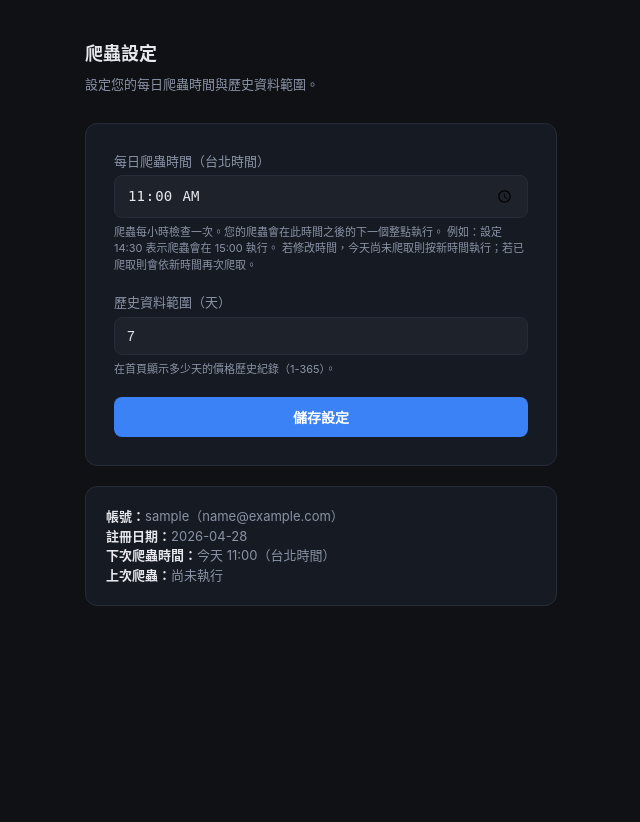
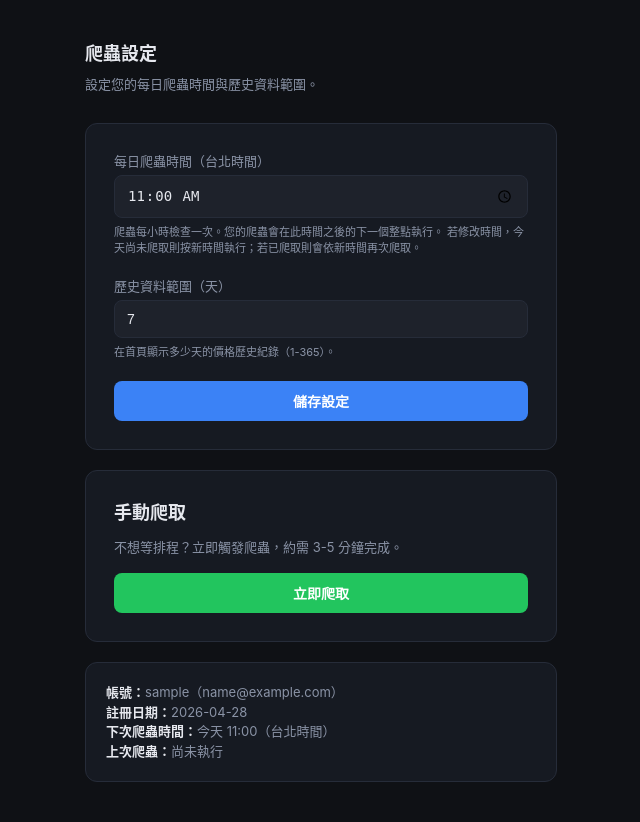
Before and after one commit to selfable01/web-scrape, a Flask app: page /settings in a window 1280 px wide. Shown: the part 72-894 px from the top of the page, without its empty margins (319-959 px from the left). Before the commit the page ends 678 px from the top, so only its background shows below. Run offline with Flask 3, Linux system fonts and the light colour scheme; the visitor is signed in with stand-in values (Sample User, id 1).

Commit message:
Add manual scrape trigger button and live status polling
- Add POST /scrape-now route that triggers GitHub Action via API
- Add GET /api/scrape-status to poll workflow run status
- Settings page now has a "立即爬取" button with spinner and status bar
- Status bar shows: 排隊中/執行中/完成/失敗 with link to GitHub logs
- Requires GITHUB_TOKEN env var with workflow permissions

Co-Authored-By: Claude Opus 4.6 (1M context) <noreply@anthropic.com>

```diff
--- a/app.py
+++ b/app.py
@@ -21,6 +21,9 @@ POST /settings                  Update scrape settings
 from __future__ import annotations
 
 import os
+import urllib.request
+import urllib.error
+import json as _json
 from datetime import datetime, timedelta, timezone, time as dt_time
 
 from flask import Flask, jsonify, redirect, render_template, request, url_for, flash
@@ -114,6 +117,7 @@ def _next_scrape_display(user) -> str:
     now = _tw_now()
     today = now.date()
     scrape_hour = user.scrape_time.hour
+    time_str = user.scrape_time.strftime("%H:%M")
 
     # Has the scraper already run today for this user?
     already_today = (
@@ -122,14 +126,12 @@ def _next_scrape_display(user) -> str:
     )
 
     if already_today:
-        # Next scrape is tomorrow at user's scrape_time
-        next_date = today + timedelta(days=1)
-        return f"明��� {user.scrape_time.strftime('%H:%M')}（台北時間）"
+        tomorrow = today + timedelta(days=1)
+        return "".join(["\u660e\u5929 ", time_str, "\uff08\u53f0\u5317\u6642\u9593\uff09"])
     elif now.hour >= scrape_hour:
-        # Due now — will run at next hourly check
-        return "即將執行（下一個整點）"
+        return "\u5373\u5c07\u57f7\u884c\uff08\u4e0b\u4e00\u500b\u6574\u9ede\uff09"
     else:
-        return f"今天 {user.scrape_time.strftime('%H:%M')}（台北時間）"
+        return "".join(["\u4eca\u5929 ", time_str, "\uff08\u53f0\u5317\u6642\u9593\uff09"])
 
 
 def _latest_for_each_product(user_id: int, days: int = 30) -> list[dict]:
@@ -305,6 +307,114 @@ def settings():
 
 
 # ---------------------------------------------------------------------------
+# Manual scrape trigger (via GitHub Actions API)
+# ---------------------------------------------------------------------------
+GITHUB_REPO = os.environ.get("GITHUB_REPO", "selfable01/web-scrape")
+GITHUB_TOKEN = os.environ.get("GITHUB_TOKEN", "")
+
+
+def _trigger_github_workflow() -> tuple[bool, str]:
+    """Trigger the scraper workflow via GitHub Actions API. Returns (ok, message)."""
+    if not GITHUB_TOKEN:
+        return False, "GITHUB_TOKEN 未設定，無法觸發爬蟲。"
+
+    url = f"https://api.github.com/repos/{GITHUB_REPO}/actions/workflows/daily_scrape.yml/dispatches"
+    data = _json.dumps({"ref": "main"}).encode("utf-8")
+    req = urllib.request.Request(url, data=data, method="POST")
+    req.add_header("Authorization", f"Bearer {GITHUB_TOKEN}")
+    req.add_header("Accept", "application/vnd.github+json")
+    req.add_header("Content-Type", "application/json")
+
+    try:
+        with urllib.request.urlopen(req, timeout=10) as resp:
+            if resp.status == 204:
+                return True, "爬蟲已觸發，約需 3-5 分鐘完成。"
+            return True, f"已送出（狀態碼 {resp.status}）。"
+    except urllib.error.HTTPError as e:
+        body = e.read().decode("utf-8", errors="replace")
+        return False, f"觸發失敗（{e.code}）：{body[:200]}"
+    except urllib.error.URLError as e:
+        return False, f"網路錯誤：{e.reason}"
+
+
+def _get_latest_workflow_run() -> dict | None:
+    """Get the latest workflow run status from GitHub."""
+    if not GITHUB_TOKEN:
+        return None
+
+    url = (f"https://api.github.com/repos/{GITHUB_REPO}"
+           f"/actions/workflows/daily_scrape.yml/runs?per_page=1")
+    req = urllib.request.Request(url)
+    req.add_header("Authorization", f"Bearer {GITHUB_TOKEN}")
+    req.add_header("Accept", "application/vnd.github+json")
+
+    try:
+        with urllib.request.urlopen(req, timeout=10) as resp:
+            data = _json.loads(resp.read())
+            runs = data.get("workflow_runs", [])
+            if runs:
+                run = runs[0]
+                return {
+                    "status": run["status"],           # queued, in_progress, completed
+                    "conclusion": run.get("conclusion"),  # success, failure, null
+                    "created_at": run["created_at"],
+                    "html_url": run["html_url"],
+                }
+    except Exception:
+        pass
+    return None
+
+
+@app.route("/scrape-now", methods=["POST"])
+@login_required
+def scrape_now():
+    """Trigger the GitHub Action and reset last_scrape_at so the user is 'due'."""
+    # Reset so the scheduler picks this user up
+    current_user.last_scrape_at = None
+    db.session.commit()
+
+    ok, msg = _trigger_github_workflow()
+    if ok:
+        flash(msg, "success")
+    else:
+        flash(msg, "error")
+
+    return redirect(url_for("settings"))
+
+
+@app.get("/api/scrape-status")
+@login_required
+def api_scrape_status():
+    """Return the latest GitHub Action run status (for polling from the UI)."""
+    run = _get_latest_workflow_run()
+    if not run:
+        return jsonify({"status": "unknown", "message": "無法取得狀態"})
+
+    status_map = {
+        "queued": "排隊中",
+        "in_progress": "執行中",
+        "completed": "已完成",
+    }
+    conclusion_map = {
+        "success": "成功",
+        "failure": "失敗",
+        "cancelled": "已取消",
+    }
+
+    display = status_map.get(run["status"], run["status"])
+    if run["status"] == "completed" and run["conclusion"]:
+        display = conclusion_map.get(run["conclusion"], run["conclusion"])
+
+    return jsonify({
+        "status": run["status"],
+        "conclusion": run["conclusion"],
+        "display": display,
+        "created_at": run["created_at"],
+        "url": run["html_url"],
+    })
+
+
+# ---------------------------------------------------------------------------
 # HTML routes
 # ---------------------------------------------------------------------------
 @app.route("/")
--- a/templates/settings.html
+++ b/templates/settings.html
@@ -22,7 +22,7 @@
   h2 { font-size:18px; margin:0 0 8px; font-weight:600 }
   p.sub { color:var(--muted); margin:0 0 28px; font-size:13px }
   .card { background:var(--panel); border:1px solid var(--line);
-    border-radius:12px; padding:28px }
+    border-radius:12px; padding:28px; margin-bottom:20px }
   label { display:block; font-size:13px; color:var(--muted); margin-bottom:4px }
   input[type=time], input[type=number] {
     width:100%; padding:10px 12px; border:1px solid var(--line);
@@ -31,18 +31,33 @@
   }
   input:focus { border-color:var(--accent) }
   .hint { color:var(--muted); font-size:11px; margin-bottom:20px }
-  button {
-    width:100%; padding:10px; background:var(--accent); color:#fff;
+  button, .btn {
+    display:block; width:100%; padding:10px; background:var(--accent); color:#fff;
     border:none; border-radius:8px; font-size:14px; font-weight:600;
-    cursor:pointer; transition: opacity .15s;
+    cursor:pointer; transition: opacity .15s; text-align:center; text-decoration:none;
   }
-  button:hover { opacity:.85 }
+  button:hover, .btn:hover { opacity:.85 }
+  .btn-scrape {
+    background:#22c55e; margin-top:0;
+  }
+  .btn-scrape:hover { background:#16a34a }
+  .btn-scrape:disabled { background:#374151; color:var(--muted); cursor:not-allowed }
   .flash { padding:10px 14px; border-radius:8px; font-size:13px; margin-bottom:16px }
   .flash.error { background:rgba(255,90,95,.12); color:var(--up) }
   .flash.success { background:rgba(34,197,94,.12); color:var(--down) }
   .info { background:var(--panel); border:1px solid var(--line);
     border-radius:12px; padding:20px; margin-top:20px; font-size:13px; color:var(--muted) }
   .info strong { color:var(--text) }
+  .status-bar { padding:12px 16px; border-radius:8px; font-size:13px;
+    margin-top:12px; display:none }
+  .status-bar.show { display:block }
+  .status-bar.running { background:rgba(59,130,246,.12); color:var(--accent) }
+  .status-bar.success { background:rgba(34,197,94,.12); color:var(--down) }
+  .status-bar.failed  { background:rgba(255,90,95,.12); color:var(--up) }
+  .spinner { display:inline-block; width:14px; height:14px; border:2px solid var(--accent);
+    border-top-color:transparent; border-radius:50%; animation:spin .8s linear infinite;
+    vertical-align:middle; margin-right:6px }
+  @keyframes spin { to { transform:rotate(360deg) } }
 </style>
 </head>
 <body>
@@ -56,18 +71,19 @@
 <div class="wrap">
   <h2>爬蟲設定</h2>
   <p class="sub">設定您的每日爬蟲時間與歷史資料範圍。</p>
+
+  {% with messages = get_flashed_messages(with_categories=true) %}
+    {% for cat, msg in messages %}
+      <div class="flash {{ cat }}">{{ msg }}</div>
+    {% endfor %}
+  {% endwith %}
+
   <div class="card">
-    {% with messages = get_flashed_messages(with_categories=true) %}
-      {% for cat, msg in messages %}
-        <div class="flash {{ cat }}">{{ msg }}</div>
-      {% endfor %}
-    {% endwith %}
     <form method="post">
       <label for="scrape_time">每日爬蟲時間（台北時間）</label>
       <input type="time" id="scrape_time" name="scrape_time"
              value="{{ user.scrape_time.strftime('%H:%M') }}" required>
       <div class="hint">爬蟲每小時檢查一次。您的爬蟲會在此時間之後的下一個整點執行。
-        例如：設定 14:30 表示爬蟲會在 15:00 執行。
         若修改時間，今天尚未爬取則按新時間執行；若已爬取則會依新時間再次爬取。</div>
 
       <label for="history_days">歷史資料範圍（天）</label>
@@ -77,6 +93,15 @@
 
       <button type="submit">儲存設定</button>
     </form>
+  </div>
+
+  <div class="card">
+    <h2 style="margin-bottom:12px">手動爬取</h2>
+    <p class="sub" style="margin-bottom:16px">不想等排程？立即觸發爬蟲，約需 3-5 分鐘完成。</p>
+    <form method="post" action="/scrape-now" id="scrape-form">
+      <button type="submit" class="btn-scrape" id="scrape-btn">立即爬取</button>
+    </form>
+    <div class="status-bar" id="scrape-status"></div>
   </div>
 
   <div class="info">
@@ -90,5 +115,53 @@
     {% endif %}
   </div>
 </div>
+
+<script>
+const btn = document.getElementById('scrape-btn');
+const bar = document.getElementById('scrape-status');
+let polling = false;
+
+document.getElementById('scrape-form').addEventListener('submit', function() {
+  btn.disabled = true;
+  btn.textContent = '觸發中...';
+  // Start polling after a short delay (give the API time to create the run)
+  setTimeout(() => { polling = true; pollStatus(); }, 5000);
+});
+
+function pollStatus() {
+  if (!polling) return;
+  fetch('/api/scrape-status')
+    .then(r => r.json())
+    .then(d => {
+      bar.classList.add('show');
+      bar.className = 'status-bar show';
+
+      if (d.status === 'in_progress' || d.status === 'queued') {
+        bar.classList.add('running');
+        bar.innerHTML = '<span class="spinner"></span>' + d.display +
+          '... <a href="' + d.url + '" target="_blank" style="color:var(--accent)">查看記錄</a>';
+        setTimeout(pollStatus, 10000);
+      } else if (d.status === 'completed') {
+        if (d.conclusion === 'success') {
+          bar.classList.add('success');
+          bar.innerHTML = '爬蟲完成！<a href="/" style="color:var(--down);font-weight:600;margin-left:8px">前往首頁查看資料</a>';
+        } else {
+          bar.classList.add('failed');
+          bar.innerHTML = '爬蟲' + d.display +
+            ' <a href="' + d.url + '" target="_blank" style="color:var(--up)">查看錯誤記錄</a>';
+        }
+        btn.disabled = false;
+        btn.textContent = '立即爬取';
+        polling = false;
+      } else {
+        bar.innerHTML = d.message || d.display;
+        setTimeout(pollStatus, 10000);
+      }
+    })
+    .catch(() => {
+      setTimeout(pollStatus, 10000);
+    });
+}
+</script>
 </body>
 </html>
```
Also changed, not shown: .github/workflows/daily_scrape.yml.
